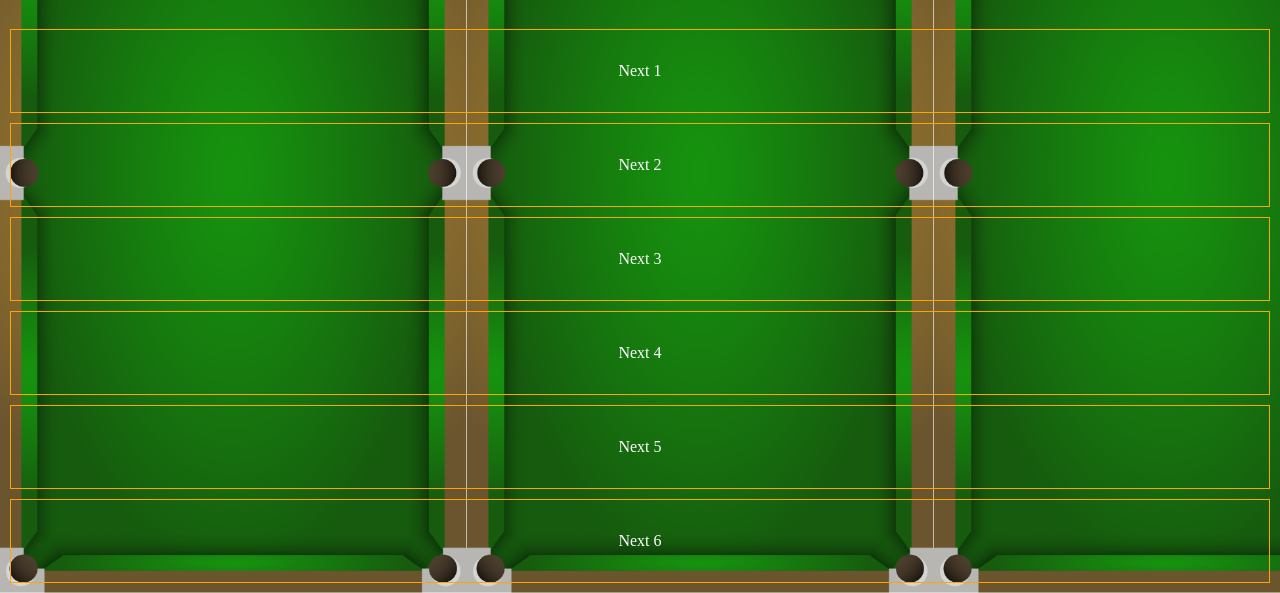
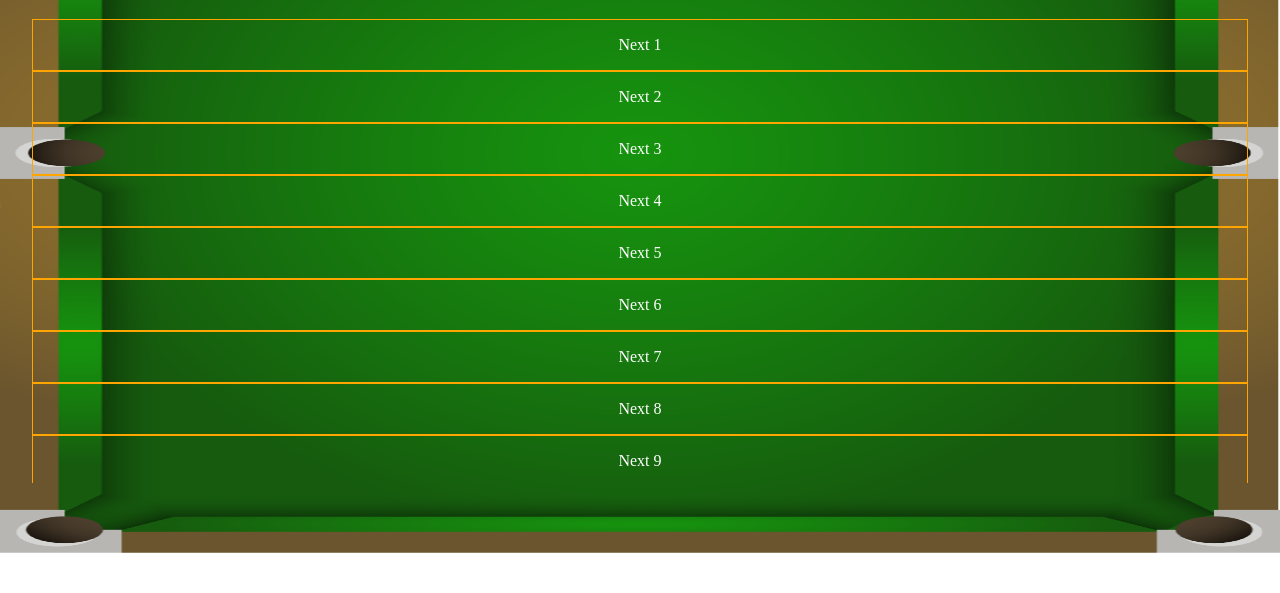
Before and after one commit to ChristianAntfeld/Pool-Queue, a website built with Vite: page src/index.html in a window 1280 px wide. Shown: the part 247-840 px from the top of the page. After the commit the page ends 800 px from the top, so only its background shows below. Built offline with nearby package versions, Linux system fonts and the light colour scheme.

Commit message:
Make background fit entire display and decrease line list element height

```diff
--- a/src/css/style.css
+++ b/src/css/style.css
@@ -8,8 +8,9 @@ ul {
 }
 
 body {
-  background-image: url("../assets/imgs/background.png");
-  background-size: contain;
+  background-image: url("../assets/imgs/background-scaled-up.png");
+  background-size: 100vw 100vh;
+  background-repeat: no-repeat;
 }
 
 li {
@@ -20,14 +21,8 @@ li {
   justify-content: center;
 }
 
-/* #nav-container { */
-  /* margin: 0px; */
-/* } */
-
 #nav-list {
   display: flex;
-
-  /* justify-content: center; */
 }
 
 #nav-list > li {
@@ -55,17 +50,29 @@ li {
   padding-bottom: 2em;
 }
 
+      /* START:  Line list rules */
+
+#line-container {
+  height: 58vh;
+  display: flex;
+  justify-content: center;
+}
+
 #line-list {
-  margin: 10px;
+  display: flex;
+  flex-direction: column;
+  overflow-y: auto;
+  height: 100%;
+  width: 95vw;
 }
 
 .line-member {
   color: white;
-  margin-top: 10px;
   margin: 10px, 10px, 0px, 10px;
   border: solid orange 1px;
   text-align: center;
-  /* height: 5em; */
-  padding-top: 2em;
-  padding-bottom: 2em;
+  padding-top: 1em;
+  padding-bottom: 1em;
 }
+
+      /* END:  Line list rules */
--- a/src/index.html
+++ b/src/index.html
@@ -37,7 +37,7 @@
         <h1 id="player-1">Player 1</h1>
         <h1 id="player-2">Player 2</h1>
       </div>
-      <div>
+      <div id="line-container">
         <ul id="line-list">
           <li class="line-member">Next 1</li>
           <li class="line-member">Next 2</li>
@@ -45,6 +45,20 @@
           <li class="line-member">Next 4</li>
           <li class="line-member">Next 5</li>
           <li class="line-member">Next 6</li>
+          <li class="line-member">Next 7</li>
+          <li class="line-member">Next 8</li>
+          <li class="line-member">Next 9</li>
+          <li class="line-member">Next 10</li>
+          <li class="line-member">Next 11</li>
+          <li class="line-member">Next 12</li>
+          <li class="line-member">Next 13</li>
+          <li class="line-member">Next 14</li>
+          <li class="line-member">Next 15</li>
+          <li class="line-member">Next 16</li>
+          <li class="line-member">Next 17</li>
+          <li class="line-member">Next 18</li>
+          <li class="line-member">Next 19</li>
+          <li class="line-member">Next 20</li>
         </ul>
       </div>
     </div>
```
